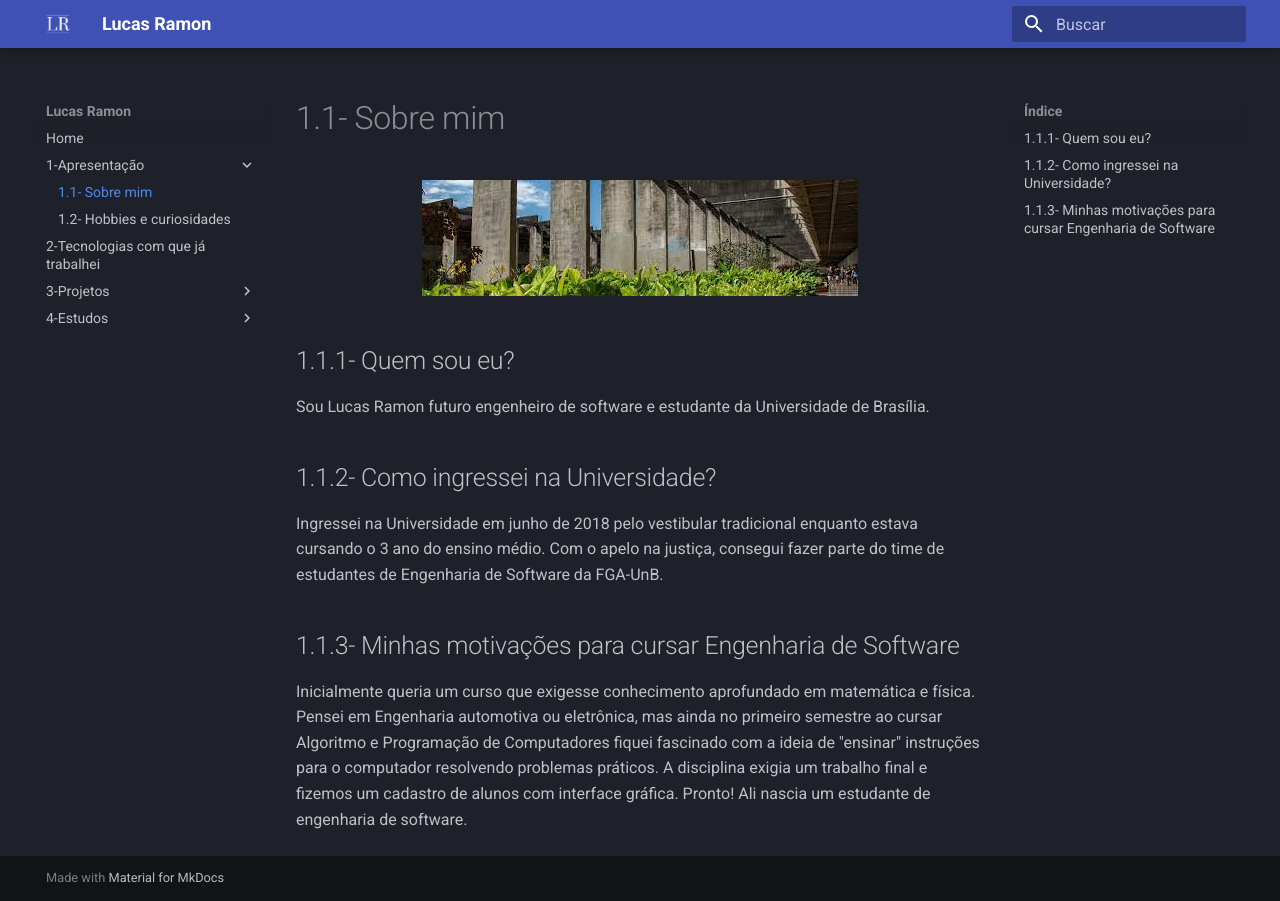
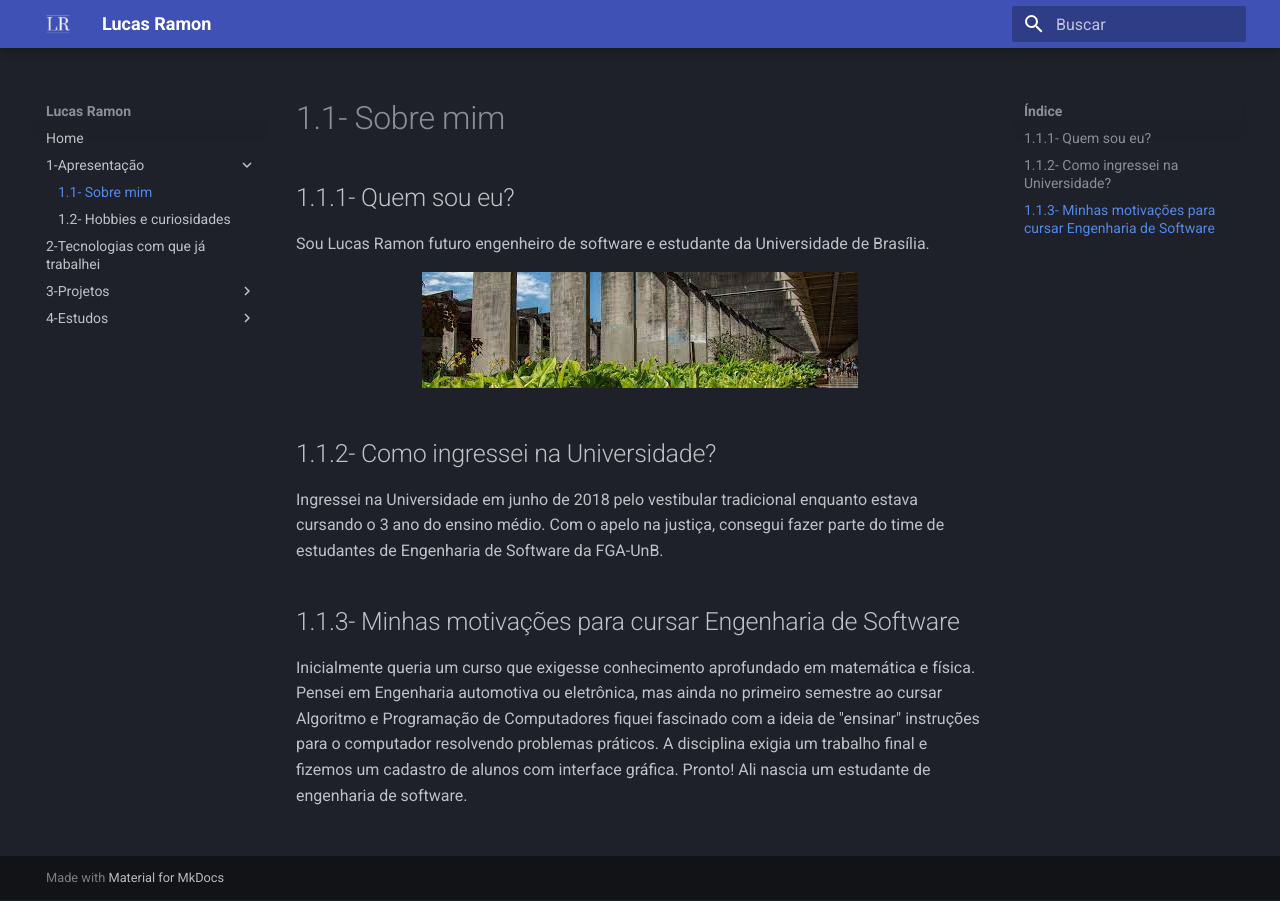
Before and after one commit to lramon2001/lramon2001.github.io, an MkDocs documentation site: the page built from docs/qseu.md, in a window 1280 px wide. Built offline with MkDocs 1.6.1 and Material for MkDocs 9.7.7, drawn with Linux system fonts in a browser that asks for light colours.

```diff
--- a/docs/qseu.md
+++ b/docs/qseu.md
@@ -1,12 +1,13 @@
+
+
+## 1.1.1- Quem sou eu?
+Sou Lucas Ramon futuro engenheiro de software e estudante da Universidade de Brasília.
+
 <center>
 
 <img src="https://raw.githubusercontent.com/lramon2001/lramon2001.github.io/master/docs/media/images.jpg"/>
 
 </center>
-
-
-## 1.1.1- Quem sou eu?
-Sou Lucas Ramon futuro engenheiro de software e estudante da Universidade de Brasília.
 
 ## 1.1.2- Como ingressei na Universidade?
 
```
